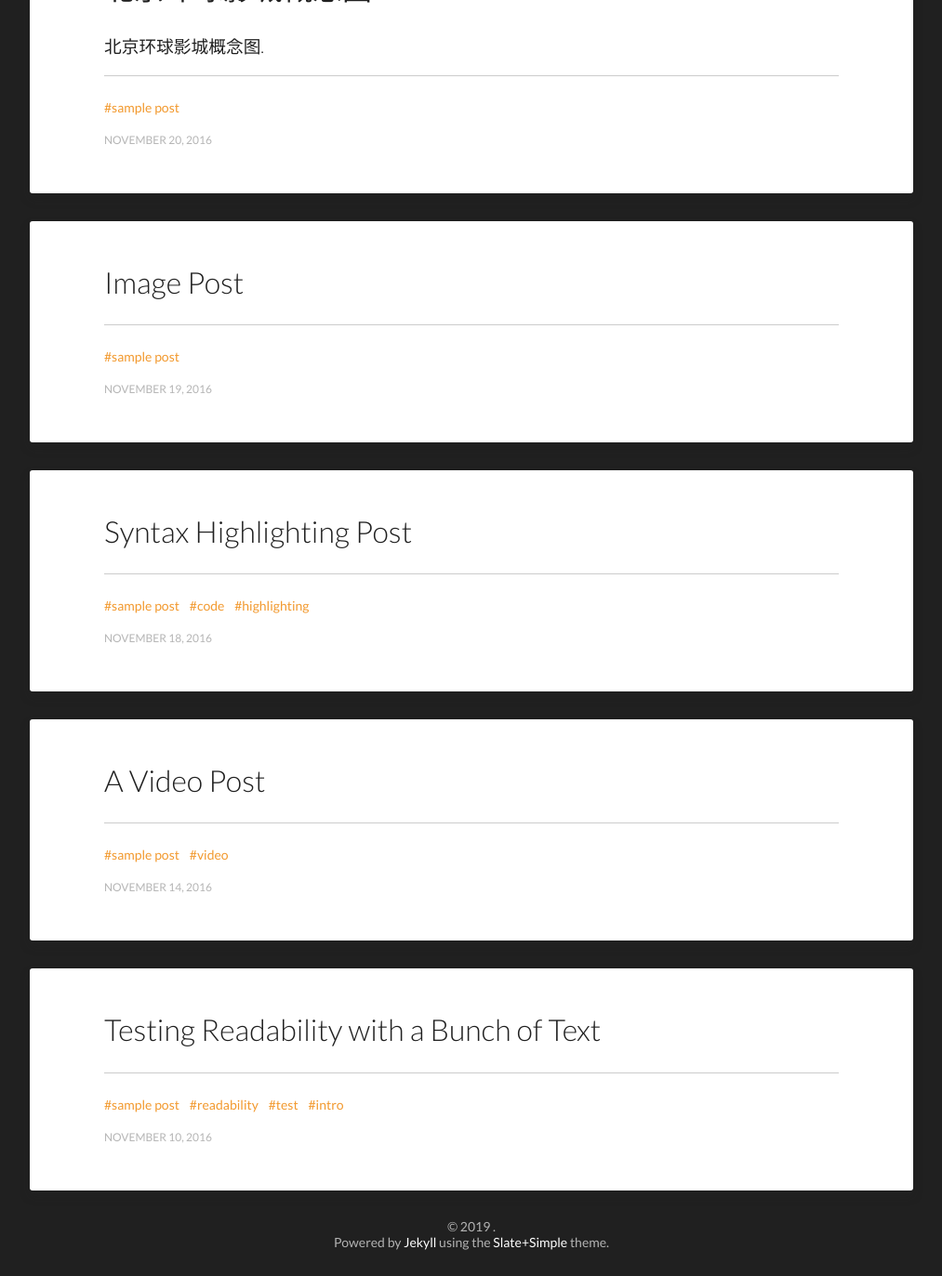
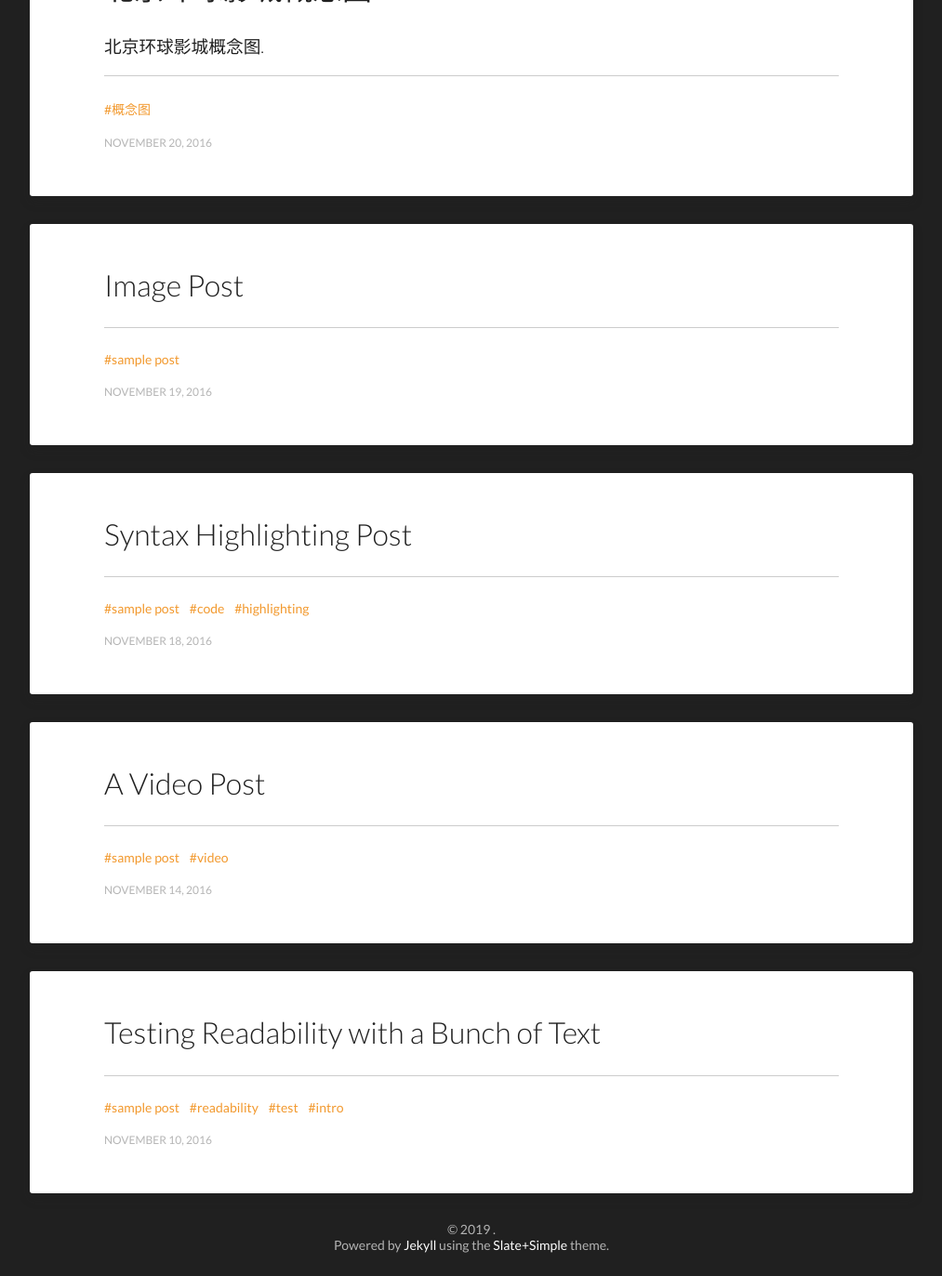
Before and after one commit to shengnoah/huanqiu, a Jekyll site: the page built from index.html, in a window 1280 px wide. Shown: the part 834-2207 px from the top of the page at 93% size, without its empty margins (133-1146 px from the left). Built offline with Jekyll 4.4.1, drawn with Linux system fonts in a browser that asks for light colours; the list of posts is cut into pages by our own code.

Commit message:
"环球爱好者"

```diff
--- a/_posts/2016-11-20-sample-post.md
+++ b/_posts/2016-11-20-sample-post.md
@@ -4,7 +4,7 @@ categories: posts
 title: 北京环球影城概念图
 subtitle: 北京环球影城概念图.
 featured-image: /images/universal_conceptual_image.jpg
-tags: [sample post]
+tags: [概念图]
 date-string: NOVEMBER 20, 2016
 ---
 
```
